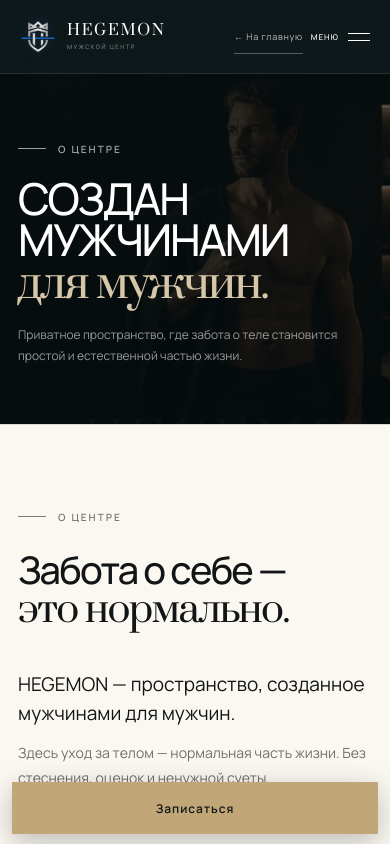
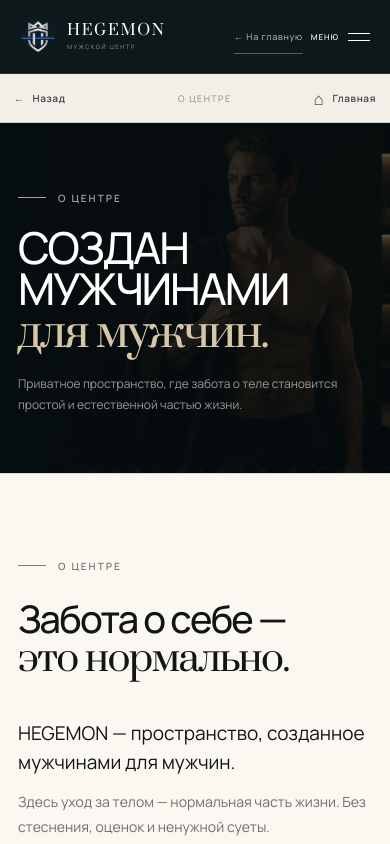
Before and after one commit to ahmedddd-code/hegemon, a React (Vite) app: page /about in a window 390 px wide. Shown: the top 844 px of the page. Built offline with nearby package versions, Linux system fonts and the light colour scheme.

Commit message:
Improve page transitions and back navigation

```diff
--- a/src/App.tsx
+++ b/src/App.tsx
@@ -1,4 +1,4 @@
-import { Route, Switch } from 'wouter';
+import { Route, Switch, useLocation } from 'wouter';
 import { AboutPage } from './pages/AboutPage';
 import { FaqPage } from './pages/FaqPage';
 import { HomePage } from './pages/HomePage';
@@ -9,8 +9,9 @@
 import { ScrollToTop } from './components/ScrollToTop';
 
 export default function App() {
+  const [location] = useLocation();
   return (
-    <><ScrollToTop /><Switch>
+    <><ScrollToTop /><div className="route-transition" key={location}><Switch>
         <Route path="/" component={HomePage} />
         <Route path="/services" component={ServicesPage} />
         <Route path="/prices" component={PricesPage} />
@@ -18,6 +19,6 @@
         <Route path="/visit" component={VisitPage} />
         <Route path="/faq" component={FaqPage} />
         <Route component={NotFoundPage} />
-      </Switch></>
+      </Switch></div></>
   );
 }
--- /dev/null
+++ b/src/components/BackButton.tsx
@@ -0,0 +1,21 @@
+import { useLocation } from 'wouter';
+
+const HISTORY_KEY = 'hegemon-route-history';
+
+export function BackButton() {
+  const [location, navigate] = useLocation();
+
+  const goBack = () => {
+    try {
+      const stored = JSON.parse(sessionStorage.getItem(HISTORY_KEY) ?? '[]') as string[];
+      if (stored[stored.length - 1] === location) stored.pop();
+      const previous = stored[stored.length - 1] ?? '/';
+      sessionStorage.setItem(HISTORY_KEY, JSON.stringify(stored));
+      navigate(previous);
+    } catch {
+      navigate('/');
+    }
+  };
+
+  return <button className="back-button" type="button" onClick={goBack}><span aria-hidden="true">←</span> Назад</button>;
+}
--- a/src/components/PageLayout.tsx
+++ b/src/components/PageLayout.tsx
@@ -1,7 +1,9 @@
 import type { ReactNode } from 'react';
+import { Link } from 'wouter';
+import { BackButton } from './BackButton';
 import { Footer } from './Footer';
 import { Header } from './Header';
 
-export function PageLayout({ children }: { children: ReactNode }) {
-  return <div className="site-shell"><Header /><main className="inner-page">{children}</main><Footer /><a className="mobile-book" href="#booking">Записаться</a></div>;
+export function PageLayout({ children, title }: { children: ReactNode; title: string }) {
+  return <div className="site-shell"><Header /><div className="page-toolbar"><div className="page-toolbar__inner"><BackButton /><span className="page-toolbar__title">{title}</span><Link className="page-toolbar__home" href="/" aria-label="Перейти на главную"><span aria-hidden="true">⌂</span> Главная</Link></div></div><main className="inner-page">{children}</main><Footer /><a className="mobile-book" href="#booking">Записаться</a></div>;
 }
--- a/src/pages/AboutPage.tsx
+++ b/src/pages/AboutPage.tsx
@@ -7,5 +7,5 @@
 import { TrustStrip } from '../components/TrustStrip';
 
 export function AboutPage() {
-  return <PageLayout><PageIntro eyebrow="О ЦЕНТРЕ" title="Создан мужчинами" accent="для мужчин." text="Приватное пространство, где забота о теле становится простой и естественной частью жизни." /><Principles /><HygieneSection /><TrustStrip /><Testimonials /><BookingCta /></PageLayout>;
+  return <PageLayout title="О центре"><PageIntro eyebrow="О ЦЕНТРЕ" title="Создан мужчинами" accent="для мужчин." text="Приватное пространство, где забота о теле становится простой и естественной частью жизни." /><Principles /><HygieneSection /><TrustStrip /><Testimonials /><BookingCta /></PageLayout>;
 }
--- a/src/pages/FaqPage.tsx
+++ b/src/pages/FaqPage.tsx
@@ -4,5 +4,5 @@
 import { PageLayout } from '../components/PageLayout';
 
 export function FaqPage() {
-  return <PageLayout><PageIntro eyebrow="ВОПРОСЫ И ОТВЕТЫ" title="Важное" accent="до визита." text="Короткие ответы о приватности, ощущениях, интимных зонах и подготовке." /><FaqSection /><BookingCta /></PageLayout>;
+  return <PageLayout title="Вопросы и ответы"><PageIntro eyebrow="ВОПРОСЫ И ОТВЕТЫ" title="Важное" accent="до визита." text="Короткие ответы о приватности, ощущениях, интимных зонах и подготовке." /><FaqSection /><BookingCta /></PageLayout>;
 }
--- a/src/pages/PricesPage.tsx
+++ b/src/pages/PricesPage.tsx
@@ -4,5 +4,5 @@
 import { PricingSection } from '../components/PricingSection';
 
 export function PricesPage() {
-  return <PageLayout><PageIntro eyebrow="ПРАЙС HEGEMON" title="Цена известна" accent="заранее." text="Все зоны и выгодные комплексы собраны на одной странице и адаптированы для любого экрана." /><PricingSection /><BookingCta /></PageLayout>;
+  return <PageLayout title="Цены"><PageIntro eyebrow="ПРАЙС HEGEMON" title="Цена известна" accent="заранее." text="Все зоны и выгодные комплексы собраны на одной странице и адаптированы для любого экрана." /><PricingSection /><BookingCta /></PageLayout>;
 }
--- a/src/pages/ServicesPage.tsx
+++ b/src/pages/ServicesPage.tsx
@@ -4,5 +4,5 @@
 import { Services } from '../components/Services';
 
 export function ServicesPage() {
-  return <PageLayout><PageIntro eyebrow="НАПРАВЛЕНИЯ HEGEMON" title="Мужской уход" accent="без компромиссов." text="Выберите направление — перед процедурой специалист спокойно объяснит детали и ограничения." /><Services /><BookingCta /></PageLayout>;
+  return <PageLayout title="Услуги"><PageIntro eyebrow="НАПРАВЛЕНИЯ HEGEMON" title="Мужской уход" accent="без компромиссов." text="Выберите направление — перед процедурой специалист спокойно объяснит детали и ограничения." /><Services /><BookingCta /></PageLayout>;
 }
--- a/src/pages/VisitPage.tsx
+++ b/src/pages/VisitPage.tsx
@@ -4,5 +4,5 @@
 import { VisitSteps } from '../components/VisitSteps';
 
 export function VisitPage() {
-  return <PageLayout><PageIntro eyebrow="ПЕРВЫЙ ВИЗИТ" title="Спокойно с первого" accent="шага." text="Показываем весь путь заранее: от записи до рекомендаций после процедуры." /><VisitSteps /><BookingCta /></PageLayout>;
+  return <PageLayout title="Как проходит визит"><PageIntro eyebrow="ПЕРВЫЙ ВИЗИТ" title="Спокойно с первого" accent="шага." text="Показываем весь путь заранее: от записи до рекомендаций после процедуры." /><VisitSteps /><BookingCta /></PageLayout>;
 }
--- a/src/styles/base.css
+++ b/src/styles/base.css
@@ -6,7 +6,13 @@
 body.menu-open { overflow:hidden; }
 a { color:inherit; text-decoration:none; }
 button { font:inherit; }
-.site-shell { overflow:hidden; }
+a,button { -webkit-tap-highlight-color:transparent; }
+a:focus-visible,button:focus-visible,summary:focus-visible { outline:2px solid var(--gold); outline-offset:3px; }
+.site-shell { overflow:clip; }
+.route-transition { min-height:100vh; animation:route-enter .42s cubic-bezier(.22,.8,.24,1) both; }
+.route-transition::before { content:''; position:fixed; z-index:100; top:0; left:0; height:2px; width:100%; pointer-events:none; background:linear-gradient(90deg,var(--gold),#e6d6b9); transform-origin:left; animation:route-progress .55s cubic-bezier(.2,.7,.2,1) both; }
+@keyframes route-enter { from { opacity:.25; transform:translateY(10px); } to { opacity:1; transform:none; } }
+@keyframes route-progress { 0% { transform:scaleX(0); opacity:1; } 75% { transform:scaleX(.86); opacity:1; } 100% { transform:scaleX(1); opacity:0; } }
 .section-wrap { width:min(1280px, calc(100% - 88px)); margin-inline:auto; }
 .eyebrow { display:inline-flex; align-items:center; gap:12px; color:rgba(255,255,255,.62); font-size:10px; font-weight:600; letter-spacing:.2em; }
 .eyebrow::before { content:''; width:28px; height:1px; background:currentColor; }
--- a/src/styles/pages.css
+++ b/src/styles/pages.css
@@ -1,6 +1,14 @@
 .topbar--inner { position:sticky; top:0; height:78px; background:rgba(7,17,19,.97); border-bottom-color:rgba(255,255,255,.1); backdrop-filter:blur(16px); }
 .topbar__home { padding:10px 0; border-bottom:1px solid rgba(255,255,255,.3); color:rgba(255,255,255,.72); font-size:10px; letter-spacing:.08em; transition:.2s ease; }
 .topbar__home:hover { color:var(--gold); border-color:var(--gold); }
+.page-toolbar { position:sticky; z-index:18; top:78px; border-bottom:1px solid var(--line); background:rgba(242,239,233,.9); backdrop-filter:blur(16px); }
+.page-toolbar__inner { width:min(1280px,calc(100% - 88px)); height:52px; margin-inline:auto; display:flex; align-items:center; gap:18px; }
+.back-button,.page-toolbar__home { min-height:36px; display:inline-flex; align-items:center; gap:8px; border:0; background:transparent; color:#3f4443; font-size:11px; font-weight:600; letter-spacing:.06em; cursor:pointer; transition:color .2s ease,transform .2s ease; }
+.back-button:hover,.page-toolbar__home:hover { color:var(--gold-dark); }
+.back-button:hover { transform:translateX(-2px); }
+.page-toolbar__title { color:#858681; font-size:9px; letter-spacing:.16em; text-transform:uppercase; }
+.page-toolbar__home { margin-left:auto; }
+.page-toolbar__home span { font-size:17px; line-height:1; }
 .inner-page { background:var(--paper); }
 .page-intro { position:relative; min-height:430px; display:flex; align-items:center; overflow:hidden; color:#fff; background:#091517; }
 .page-intro::before { content:''; position:absolute; inset:0; background:linear-gradient(90deg,rgba(6,13,14,.98),rgba(6,13,14,.78)),url('/images/hegemon-hero-man.png') 90% 42%/55% auto no-repeat; }
@@ -17,12 +25,18 @@
 .not-found p { margin-bottom:30px; color:var(--muted); font-size:13px; }
 @media (max-width:1020px) {
   .topbar--inner { height:74px; }
+  .page-toolbar { top:74px; }
+  .page-toolbar__inner { width:min(100% - 40px,760px); }
   .page-intro { min-height:380px; }
   .page-intro::before { background:linear-gradient(90deg,rgba(6,13,14,.98),rgba(6,13,14,.7)),url('/images/hegemon-hero-man.png') 80% 40%/auto 120% no-repeat; }
 }
 @media (max-width:580px) {
   .topbar__home { margin-left:auto; margin-right:8px; font-size:9px; }
   .topbar--inner .menu-button { margin-left:0; }
+  .page-toolbar__inner { width:calc(100% - 28px); height:48px; gap:10px; }
+  .back-button,.page-toolbar__home { min-width:82px; min-height:40px; font-size:10px; }
+  .page-toolbar__title { flex:1; overflow:hidden; text-align:center; text-overflow:ellipsis; white-space:nowrap; }
+  .page-toolbar__home { min-width:auto; justify-content:flex-end; }
   .page-intro { min-height:350px; }
   .page-intro::before { background:linear-gradient(90deg,rgba(6,13,14,.98),rgba(6,13,14,.72)),url('/images/hegemon-hero-man.png') 70% 45%/auto 105% no-repeat; }
   .page-intro .section-wrap { padding-block:55px; }
--- a/src/styles/responsive.css
+++ b/src/styles/responsive.css
@@ -86,4 +86,4 @@
   .brand--footer { grid-column:1/-1; margin-bottom:20px; }
   .mobile-book { position:fixed; z-index:15; min-height:52px; display:flex; align-items:center; justify-content:center; left:12px; right:12px; bottom:max(10px,env(safe-area-inset-bottom)); padding:14px; background:var(--gold); color:#101718; text-align:center; font-size:12px; font-weight:600; letter-spacing:.08em; box-shadow:0 8px 30px rgba(0,0,0,.25); }
 }
-@media (prefers-reduced-motion:reduce) { html { scroll-behavior:auto; } * { transition:none!important; } }
+@media (prefers-reduced-motion:reduce) { html { scroll-behavior:auto; } * { transition:none!important; animation:none!important; } }
```
Also changed, not shown: src/components/ScrollToTop.tsx (+13 -1 lines).
